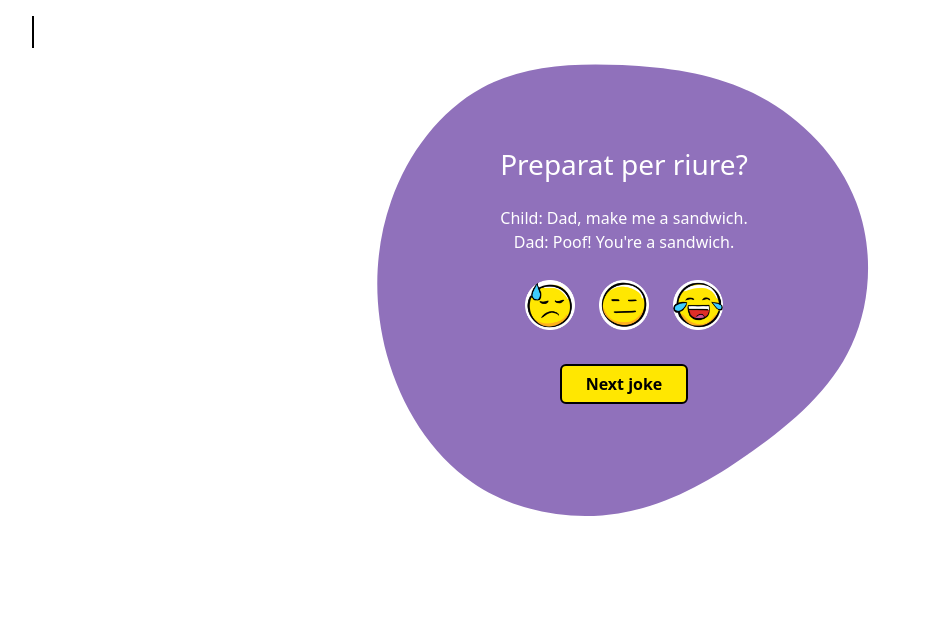
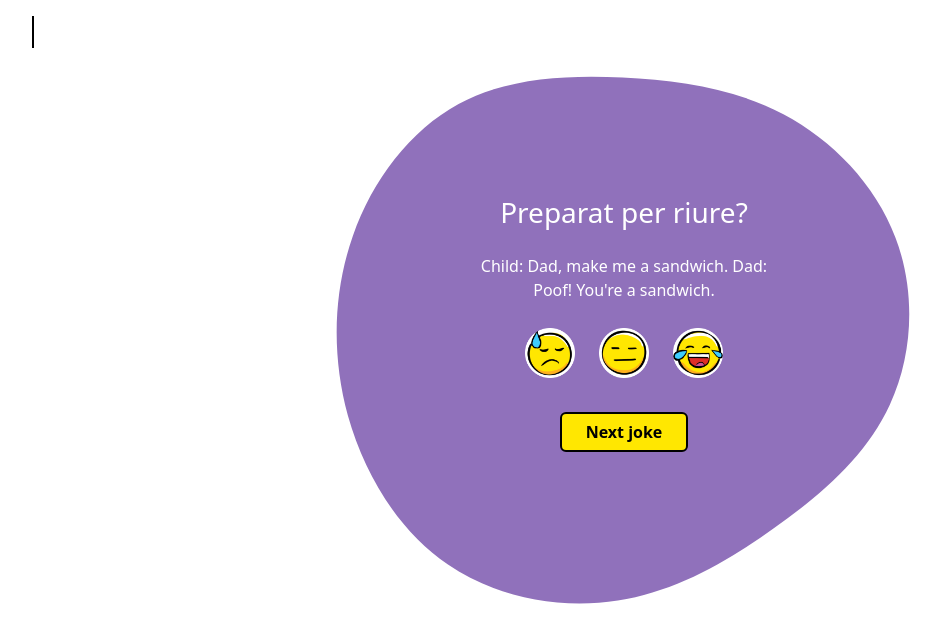
Before and after one commit to ivanetierra/Lliurament-4, a website: page index.html in a window 1280 px wide. Shown: the whole page, without its empty margins (16-957 px from the left). Drawn offline with nearby package versions, Linux system fonts and the light colour scheme; no server answers.

Commit message:
resize blob

```diff
--- a/index.html
+++ b/index.html
@@ -16,7 +16,7 @@
         </div>
         <div class="container mt-5">
             <div class="row d-flex justify-content-center">
-                <div class="blob-container d-flex position-relative col-10 col-md-8 col-lg-6">
+                <div class="blob-container d-flex position-relative col-12 col-md-10 col-lg-7 mt-5">
                     <img class="d-flex position-absolute" id="blob" src="svgs/blob1.svg" alt="blob">
                     <div class="col-6 text-center mt-4 z-1">
                         <h3 class="mb-4">Preparat per riure?</h3>
```
